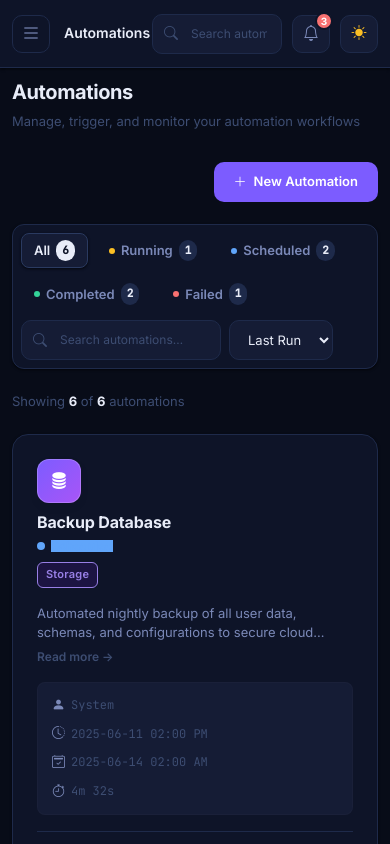
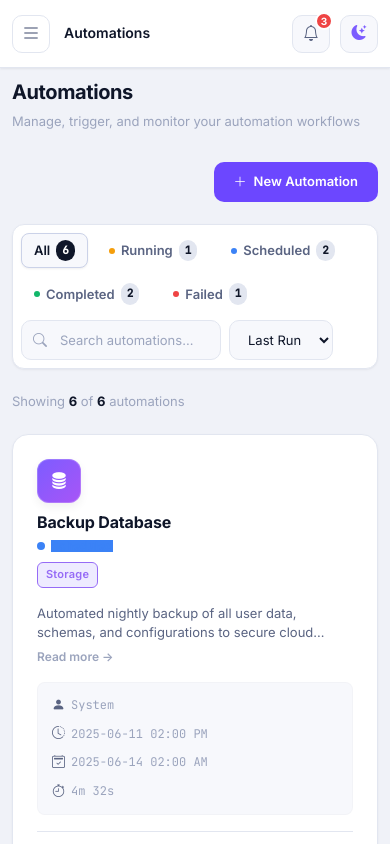
Before and after one commit to BK-04-28/Automation-Dashboard, a React (Create React App) app: page / in a window 390 px wide. Built offline with nearby package versions, Linux system fonts and the light colour scheme.

Commit message:
Set light theme default and fix mobile topbar overflow

```diff
--- a/src/App.js
+++ b/src/App.js
@@ -217,7 +217,7 @@ function Topbar({ dark, setDark, searchQuery, setSearchQuery, activePage, onHamb
    APP
 ═══════════════════════ */
 export default function App() {
-  const [dark, setDark]               = useState(true);
+  const [dark, setDark]               = useState(false);
   const [activePage, setActivePage]   = useState('automations');
   const [automations, setAutomations] = useState(automationsData);
   const [toasts, setToasts]           = useState([]);
--- a/src/index.css
+++ b/src/index.css
@@ -1396,8 +1396,7 @@ a:hover { text-decoration: underline; }
   .af-topbar { padding: 0 12px; }
   .af-breadcrumb-root { display: none; }
   .af-breadcrumb-sep { display: none; }
-  .af-search { width: 130px; font-size: 12px; }
-  .af-search:focus { width: 150px; }
+  .af-topbar .af-search-wrap { display: none; }
   .af-content { padding: 12px; }
   .pg-title { font-size: 20px; }
   .dash-welcome { padding: 20px; }
```
